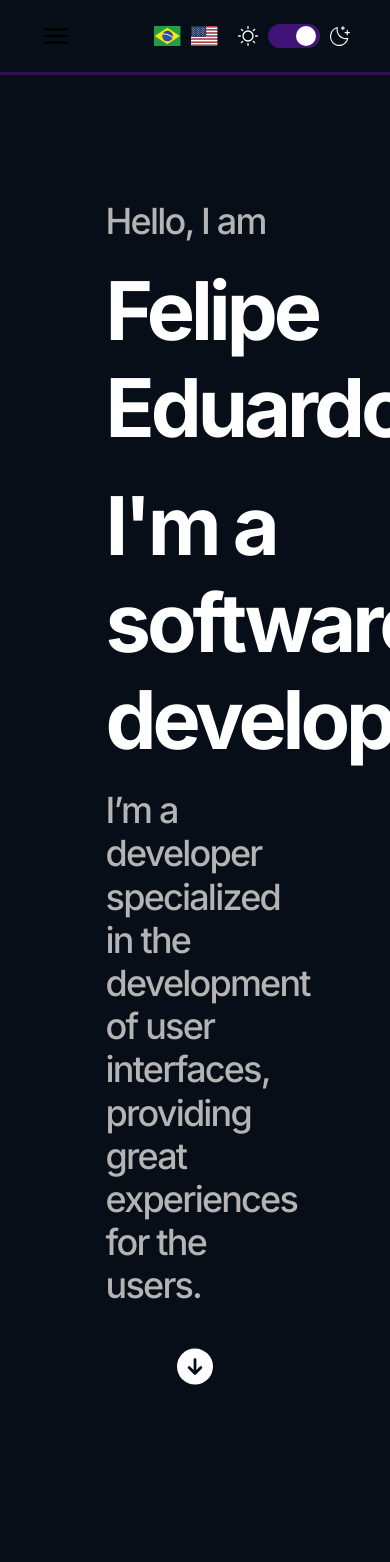
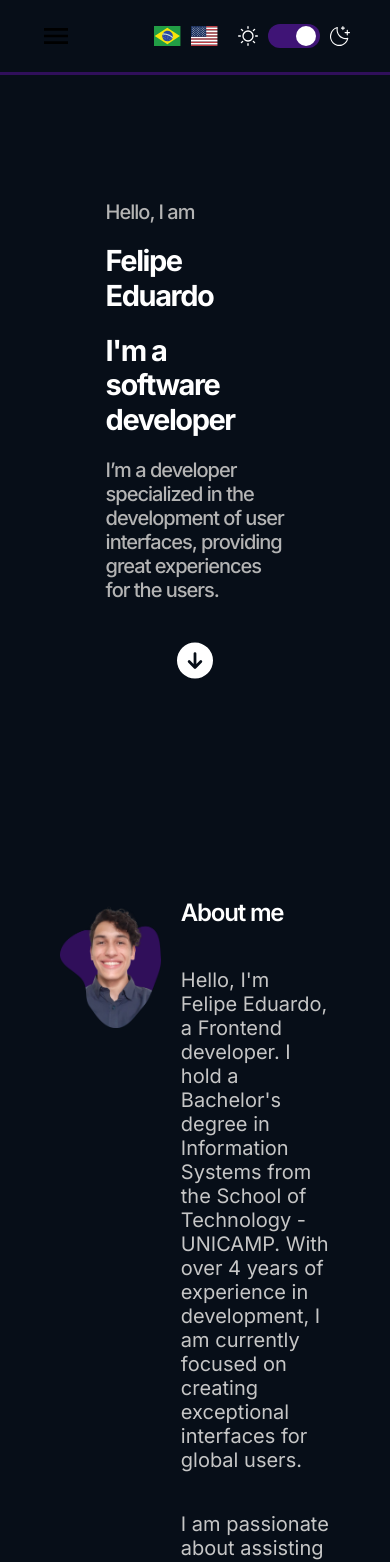
Before and after one commit to Felpezs/Portfolio, a Next.js app: page / in a window 390 px wide. Shown: the top 1562 px of the page. Built offline with nearby package versions, Linux system fonts and the light colour scheme.

Commit message:
feat: adding new typography sizes to be used on small screens

```diff
--- a/app/globals.css
+++ b/app/globals.css
@@ -24,17 +24,17 @@
 
 @layer utilities {
   h1 {
-    @apply text-3xl;
+    @apply text-2xl;
     @apply tracking-tight;
     font-weight: 700;
   }
   h2 {
-    @apply text-2xl;
+    @apply text-xl;
     @apply tracking-tight;
     font-weight: 600;
   }
   h3 {
-    @apply text-xl;
+    @apply text-lg;
     @apply tracking-tight;
     font-weight: 500;
   }
--- a/tailwind.config.ts
+++ b/tailwind.config.ts
@@ -13,14 +13,18 @@ const config: Config = {
       4: "80px",
       5: "200px",
     },
+    fontSize: {
+      base: ["1rem", "120%"],
+      lg: ["1.250rem", "120%"],
+      xl: ["1.500rem", "120%"],
+      "2xl": ["1.812rem", "120%"],
+      "3xl": ["2.188rem", "120%"],
+      "4xl": ["2.688rem", "120%"],
+      "5xl": ["3.312rem", "120%"],
+      "6xl": ["4rem", "120%"],
+      "7xl": ["4.938rem", "120%"],
+    },
     extend: {
-      fontSize: {
-        base: ["1rem", "120%"],
-        lg: ["1.5rem", "120%"],
-        xl: ["2.250rem", "120%"],
-        "2xl": ["3.375rem", "120%"],
-        "3xl": ["5.062rem", "120%"],
-      },
       letterSpacing: {
         tight: "-0.05em",
       },
```
